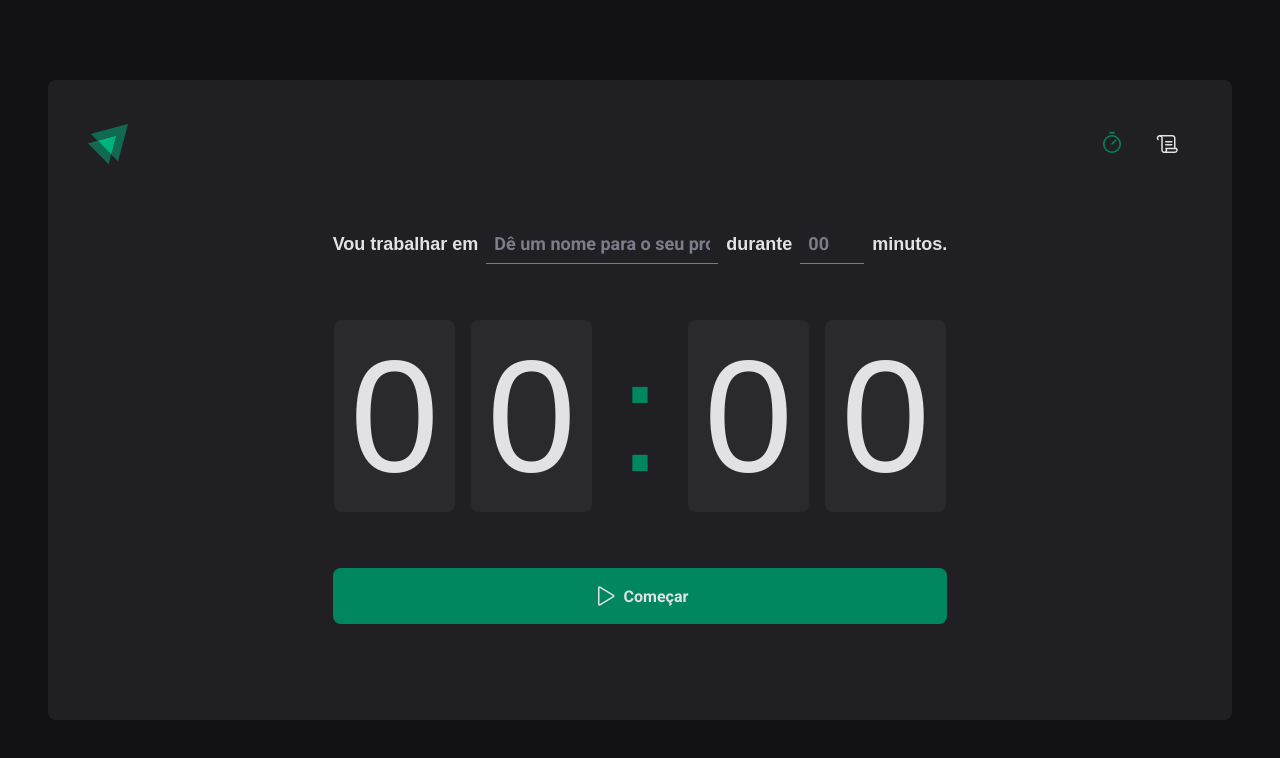
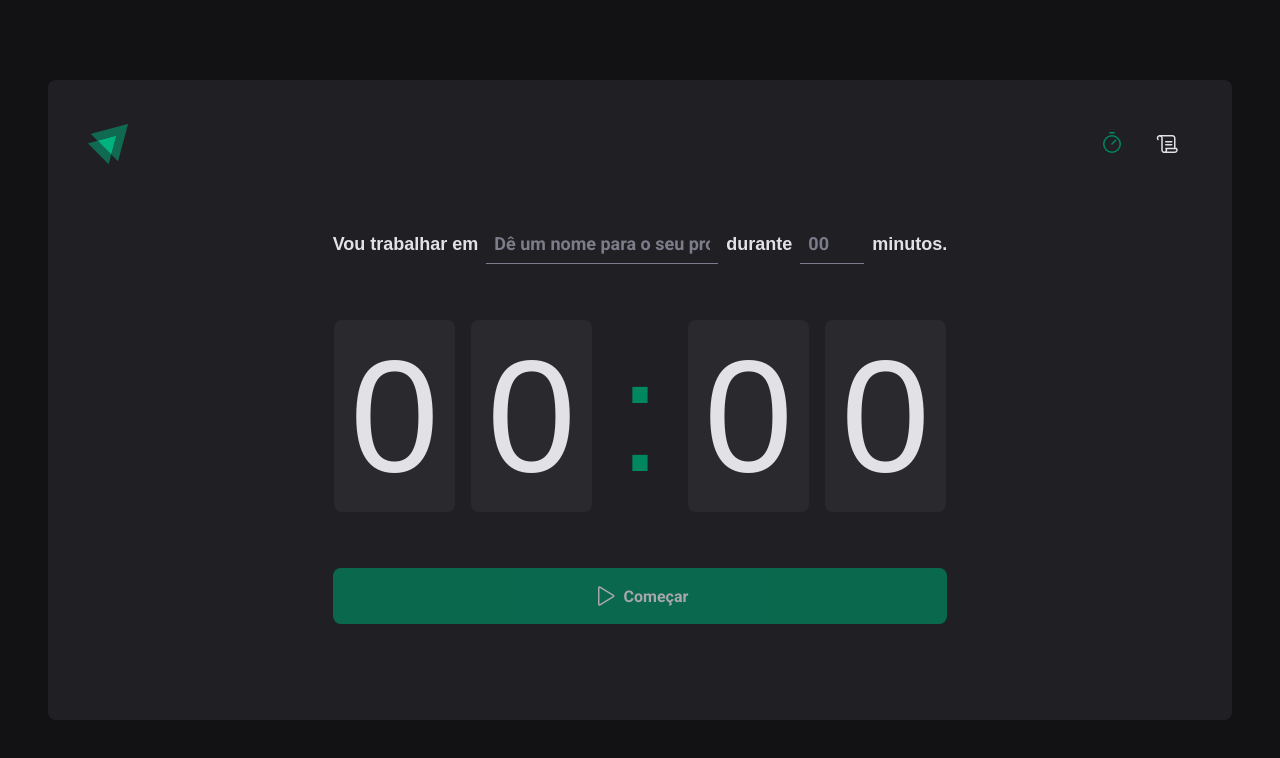
Before and after one commit to eltonleao/ignite-timer, a React (Vite) app: page / in a window 1280 px wide. Shown: the top 758 px of the page. Built offline with nearby package versions, Linux system fonts and the light colour scheme.

Commit message:
3.1 controlled vs uncontrolled

```diff
--- a/src/pages/Home/Home.tsx
+++ b/src/pages/Home/Home.tsx
@@ -8,8 +8,11 @@
   StartCountDownButton,
   TaskInput,
 } from './styles'
+import { useState } from 'react'
 
 export function Home() {
+  const [task, setTask] = useState('')
+
   return (
     <HomeContainer>
       <form>
@@ -19,6 +22,8 @@
             id="task"
             list="task-suggestions"
             placeholder="Dê um nome para o seu projeto"
+            onChange={(e) => setTask(e.target.value)}
+            value={task}
           />
 
           <datalist id="task-suggestions">
@@ -48,7 +53,7 @@
           <span>0</span>
         </CountDownContainer>
 
-        <StartCountDownButton type="submit">
+        <StartCountDownButton type="submit" disabled={!task}>
           <Play size={24} />
           Começar
         </StartCountDownButton>
```
